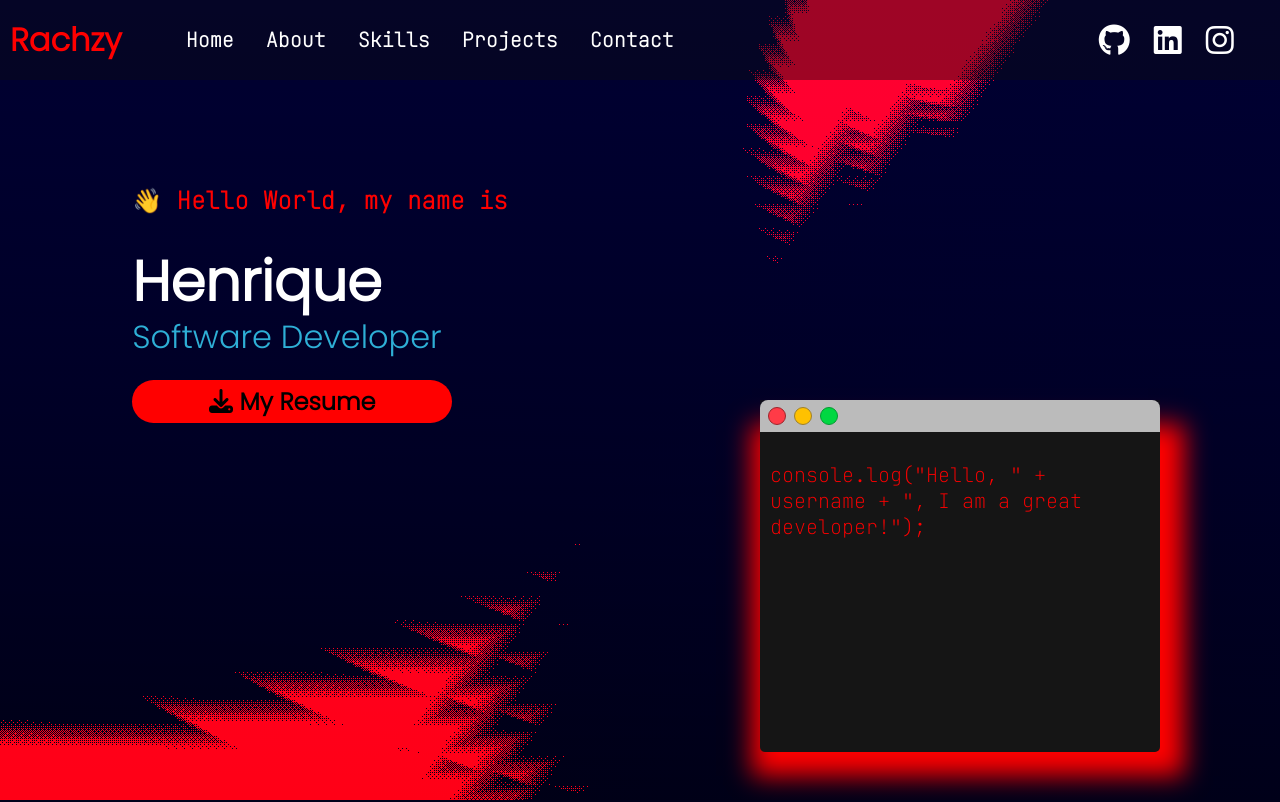
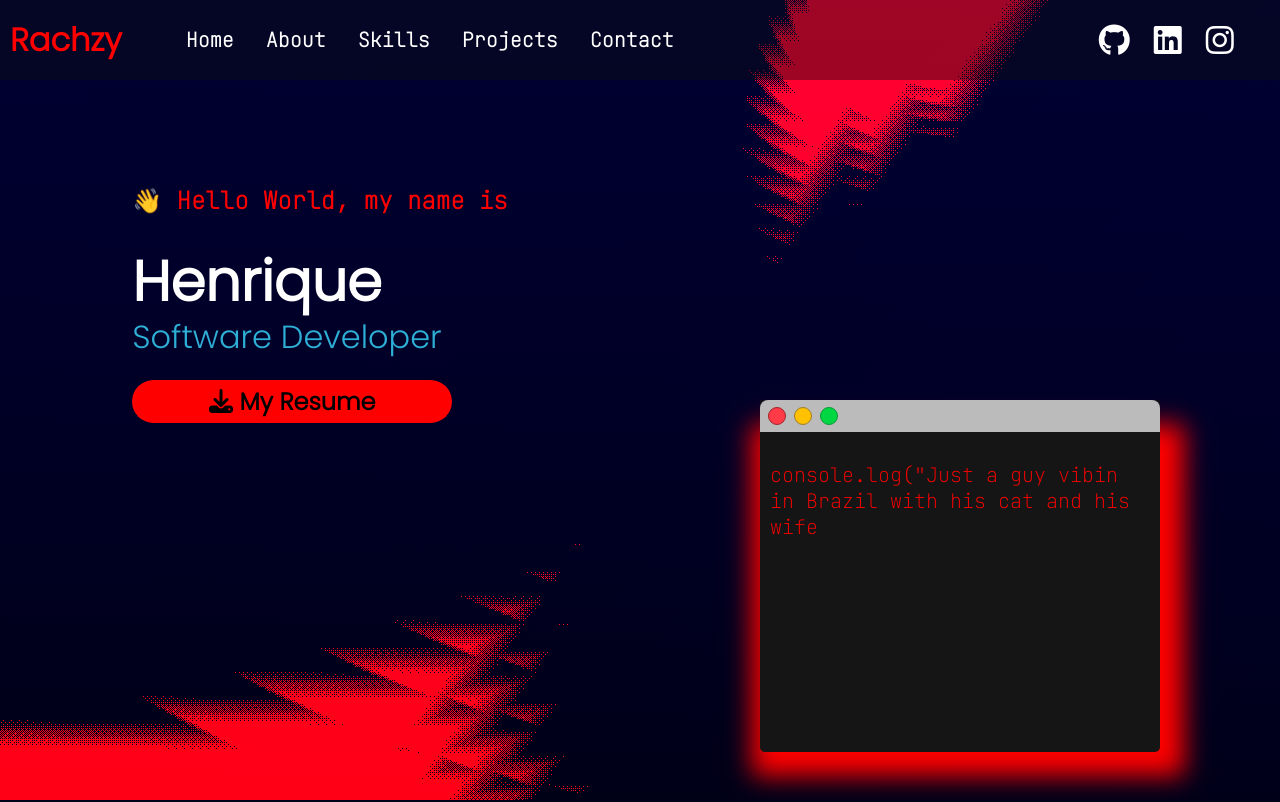
Before and after one commit to rachzy/rachzy.github.io, a React (Create React App) app: page / in a window 1280 px wide. Shown: the top 802 px of the page. Built offline with nearby package versions, Linux system fonts and the light colour scheme.

Commit message:
update terminal text

```diff
--- a/src/Components/Terminal/Terminal.tsx
+++ b/src/Components/Terminal/Terminal.tsx
@@ -6,8 +6,9 @@ const Terminal = () => {
   const [outputLineText, setOutputLineText] = useState("");
 
   const commandLineValue =
-    'console.log("Hello, " + username + ", I am a great developer!");';
-  const outputLineValue = '> "Hello, undefined, I am a great developer!"';
+    'console.log("Just a guy vibin in Brazil with his cat and his wifey");';
+  const outputLineValue =
+    '> "Just a guy vibin in Brazil with his cat and his wifey"';
 
   useEffect(() => {
     if (commandLineText.length >= commandLineValue.length) {
```
